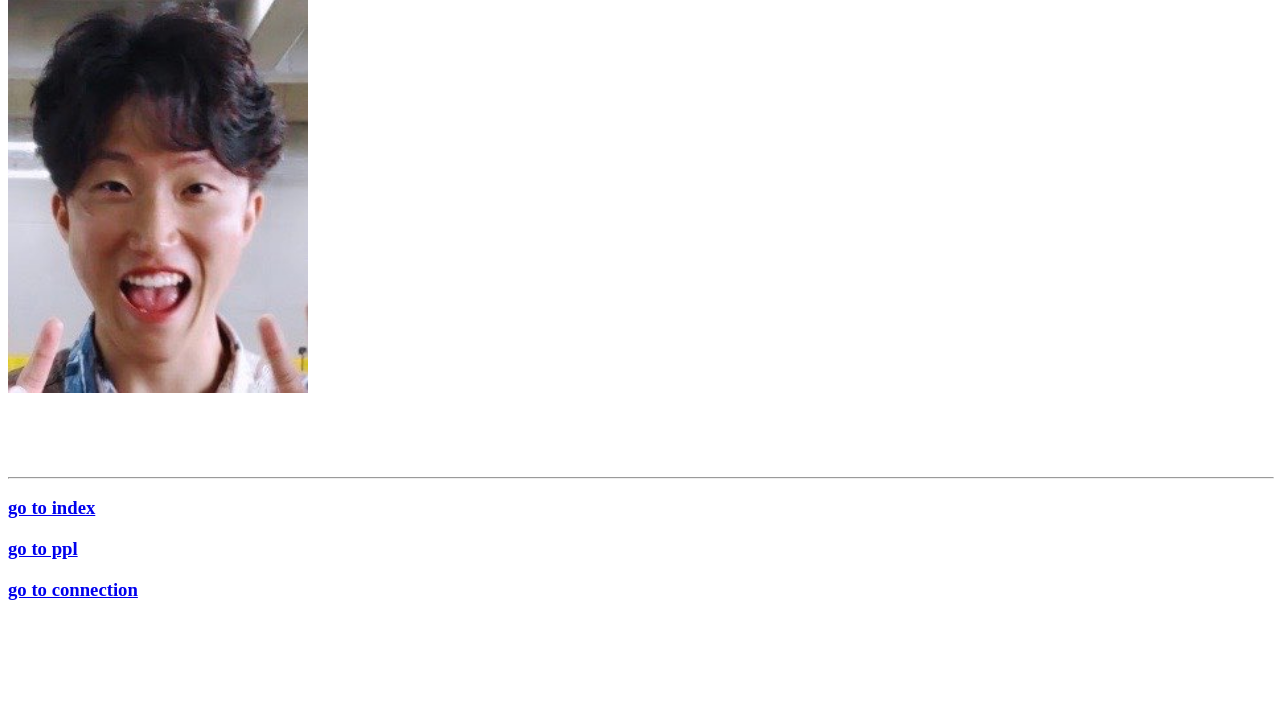
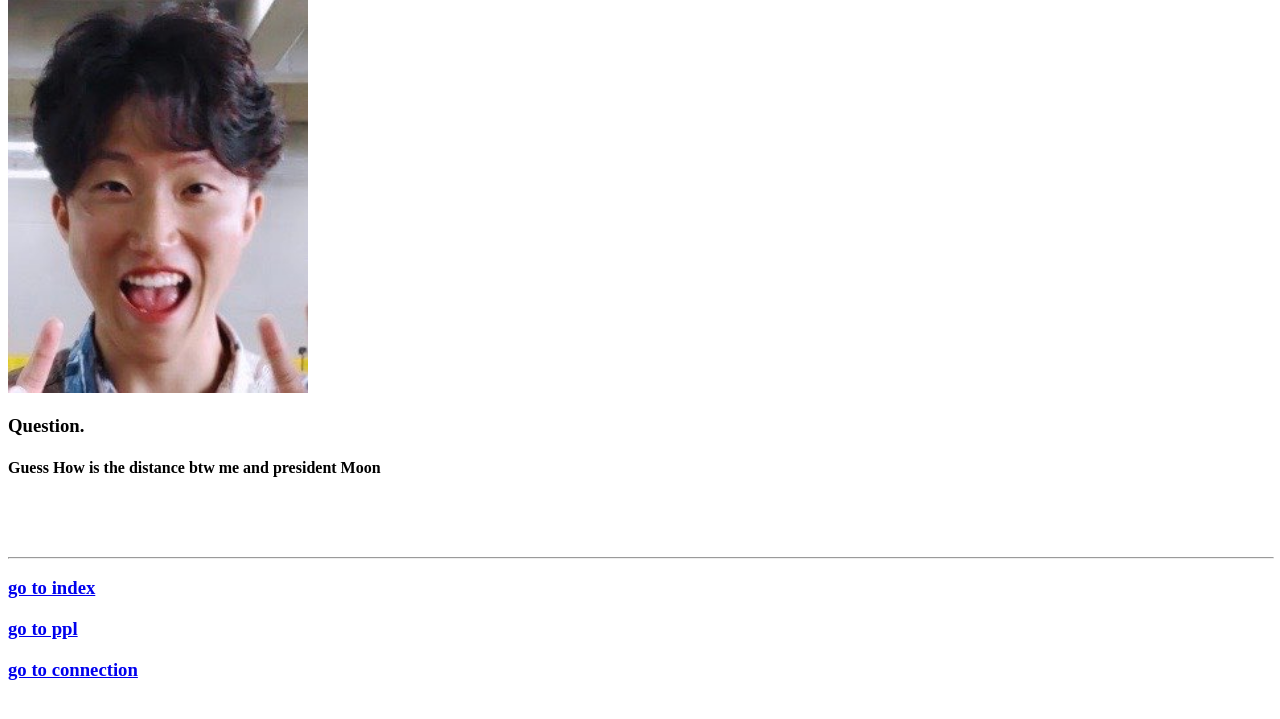
Before and after one commit to seungjohan/aws_deploypractice, a Django app: page /network/ppl/ in a window 1280 px wide. Shown: the part 81-800 px from the top of the page. Run offline with Django 3.2, Linux system fonts and the light colour scheme.

```diff
--- a/network/templates/ppl.html
+++ b/network/templates/ppl.html
@@ -7,4 +7,7 @@
 
 <img src="{% static '/img/seungjo.jpeg' %}" alt="seungjo" width="300px">
 
+<h3>Question.</h3>
+<h4>Guess How is the distance btw me and president Moon</h4>
+
 {% endblock %}
```
